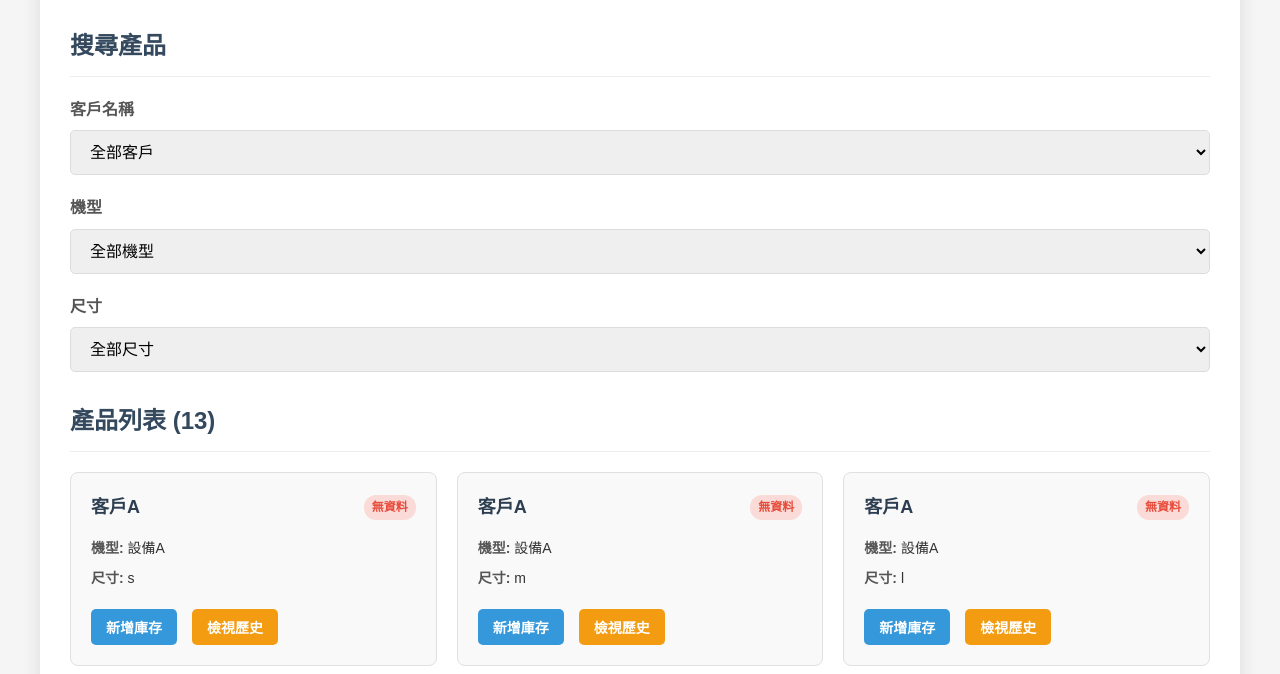
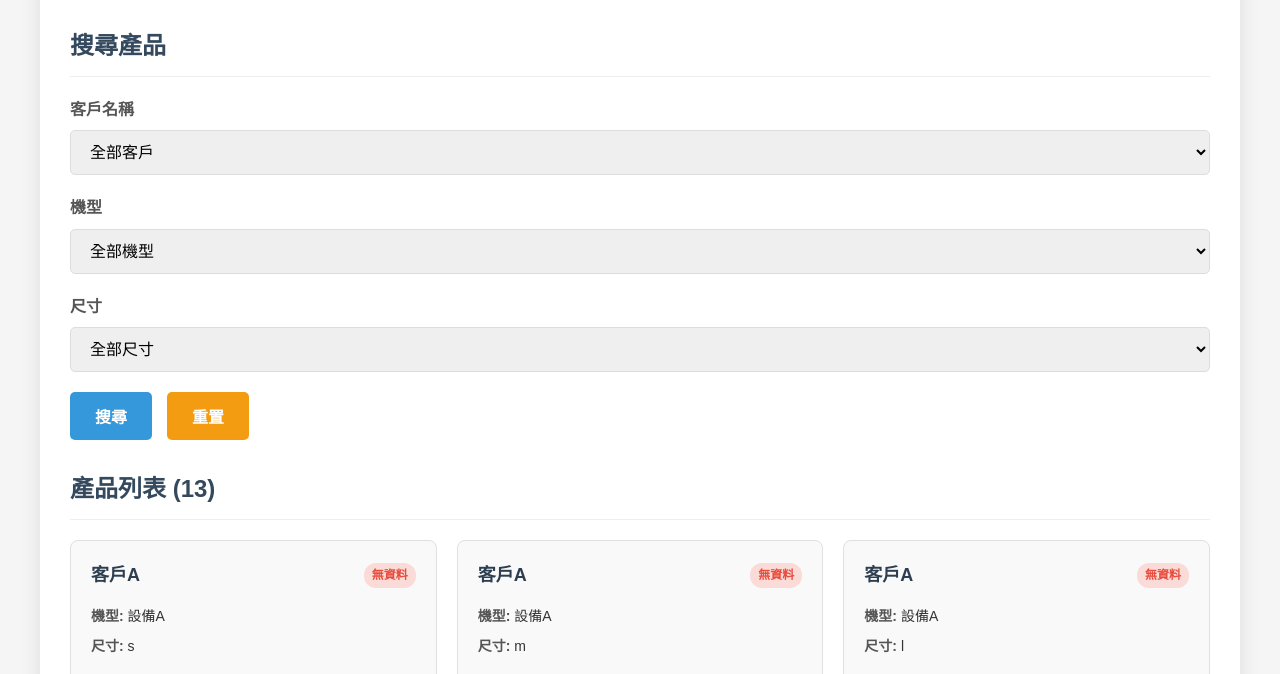
Before and after one commit to cw9981/christ_psi_beta, a plain HTML site: page index.html in a window 1280 px wide. Shown: the part 121-795 px from the top of the page. Drawn offline with Linux system fonts and the light colour scheme.

Commit message:
fix add bar

```diff
--- a/index.html
+++ b/index.html
@@ -313,6 +313,11 @@
                 </select>
             </div>
 
+            <div class="button-group">
+                <button id="searchBtn" class="btn-primary">搜尋</button>
+                <button id="resetBtn" class="btn-warning">重置</button>
+             <!--     <button id="newProductBtn" class="btn-success">新增產品組合</button> -->
+            </div>
         </div>
 
         <!-- 產品列表區 -->
```
